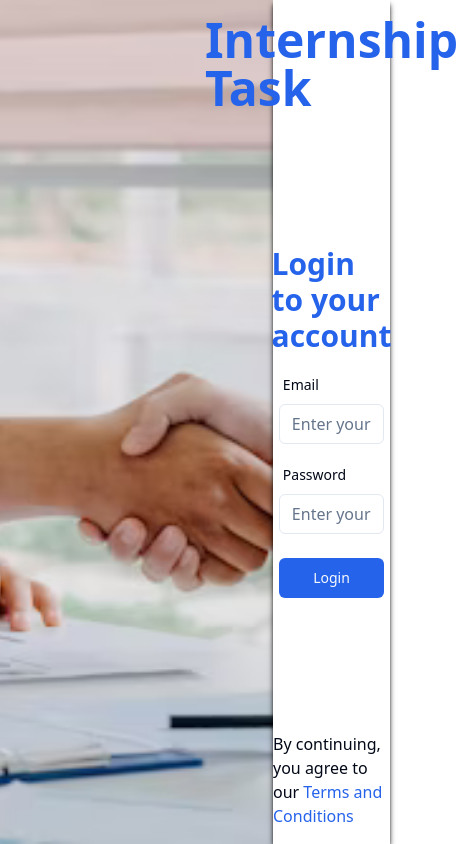
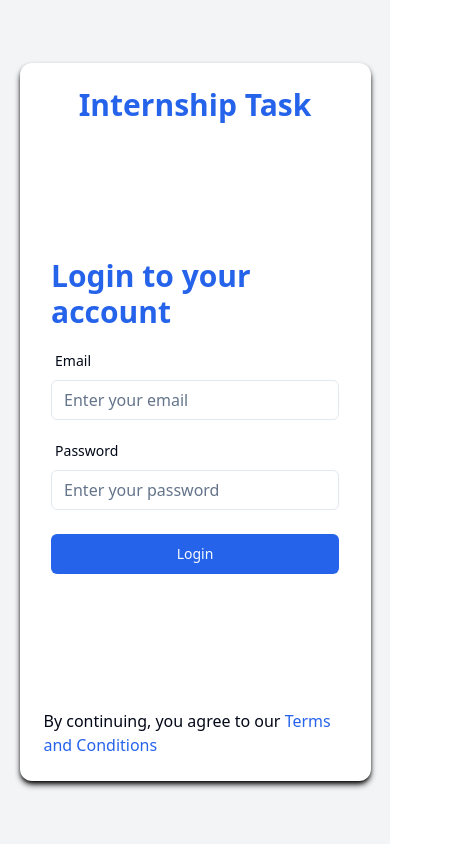
Before and after one commit to HimanshuS1nha/Employwise-Internship-Task, a React (Vite) app: page /login in a window 390 px wide. Shown: the whole page, 458 px wide, since content can reach past the window. Built offline with nearby package versions, Linux system fonts and the light colour scheme.

Commit message:
Responsiveness added

```diff
--- a/src/components/BrandLogo.tsx
+++ b/src/components/BrandLogo.tsx
@@ -1,5 +1,5 @@
 const BrandLogo = () => {
-  return <h1 className="text-primary font-bold text-5xl">Internship Task</h1>;
+  return <h1 className="text-primary font-bold text-3xl md:text-5xl">Internship Task</h1>;
 };
 
 export default BrandLogo;
--- a/src/components/UserCard.tsx
+++ b/src/components/UserCard.tsx
@@ -18,7 +18,7 @@ const UserCard = ({
   setShowEditUserDialog: React.Dispatch<React.SetStateAction<boolean>>;
 }) => {
   return (
-    <Card key={user.id} className="w-[350px]">
+    <Card key={user.id} className="w-[90%] sm:w-[350px]">
       <CardHeader className="items-center gap-y-3">
         <img src={user.avatar} alt={user.first_name} className="rounded-full" />
         <CardTitle>
--- a/src/pages/HomePage.tsx
+++ b/src/pages/HomePage.tsx
@@ -101,7 +101,7 @@ const HomePage = () => {
     }
   }, [data]);
   return (
-    <main className="w-full h-[100dvh] flex flex-col items-center gap-y-10 mt-6 relative">
+    <main className="w-full h-[100dvh] flex flex-col items-center gap-y-10 mt-16 md:mt-6 relative">
       <DeleteUserDialog
         isVisible={showDeleteUserDialog}
         deleteUser={handleDeleteUser}
@@ -131,12 +131,12 @@ const HomePage = () => {
 
       <Input
         placeholder="Search users by name..."
-        className="w-[75%]"
+        className="w-[90%] md:w-[75%]"
         value={searchQuery}
         onChange={(e) => setSearchQuery(e.target.value)}
       />
 
-      <div className="flex flex-wrap gap-5 items-center justify-center w-[75%]">
+      <div className="flex flex-wrap gap-5 items-center justify-center w-[90%] md:w-[75%]">
         {isLoading ? (
           <div className="flex justify-center">
             <Loader className="size-10 animate-spin" color="blue" />
--- a/src/pages/LoginPage.tsx
+++ b/src/pages/LoginPage.tsx
@@ -64,18 +64,18 @@ const LoginPage = () => {
   });
   return (
     <div className="flex justify-center items-center w-full h-[100dvh] bg-gray-100">
-      <div className="w-[70%] h-full">
+      <div className="hidden lg:block lg:w-[60%] xl:w-[70%] h-full">
         <img
           src="/login-bg.png"
           alt="Business meet"
           className="w-full h-full object-cover"
         />
       </div>
-      <div className="w-[30%] h-full flex flex-col items-center justify-between py-4 bg-white shadow-md shadow-black">
+      <div className="w-[90%] sm:w-[75%] md:w-[60%] lg:w-[40%] xl:w-[30%] h-[85%] lg:h-full flex flex-col items-center justify-between py-6 lg:py-4 px-6 lg:px-0 bg-white shadow-md shadow-black rounded-xl lg:rounded-none">
         <BrandLogo />
 
         <form
-          className="flex flex-col gap-y-6 w-[90%] items-center"
+          className="flex flex-col gap-y-6 w-[95%] lg:w-[90%] items-center"
           onSubmit={handleSubmit((data) => handleLogin(data))}
         >
           <p className="text-primary text-3xl font-semibold">
```
